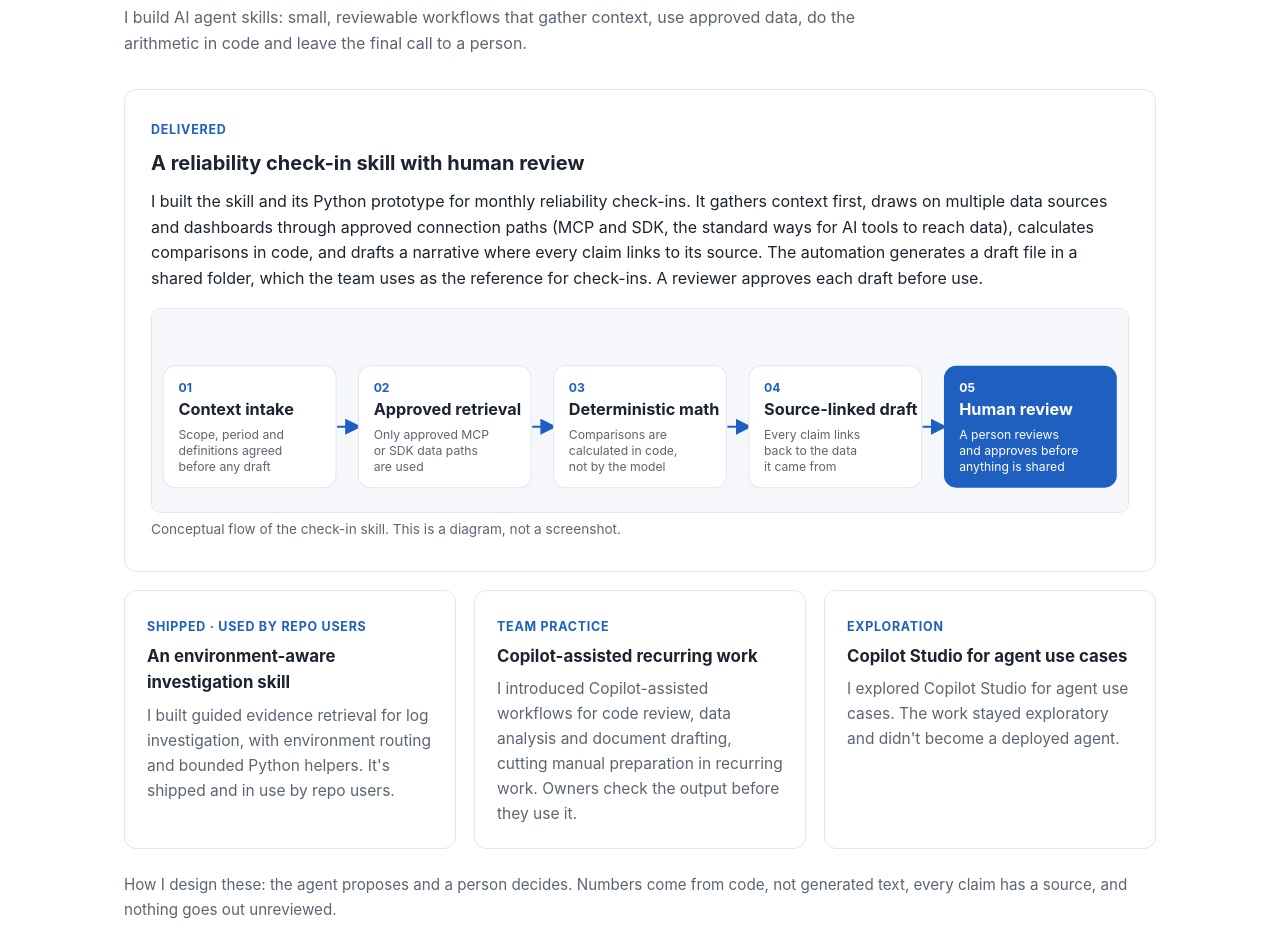
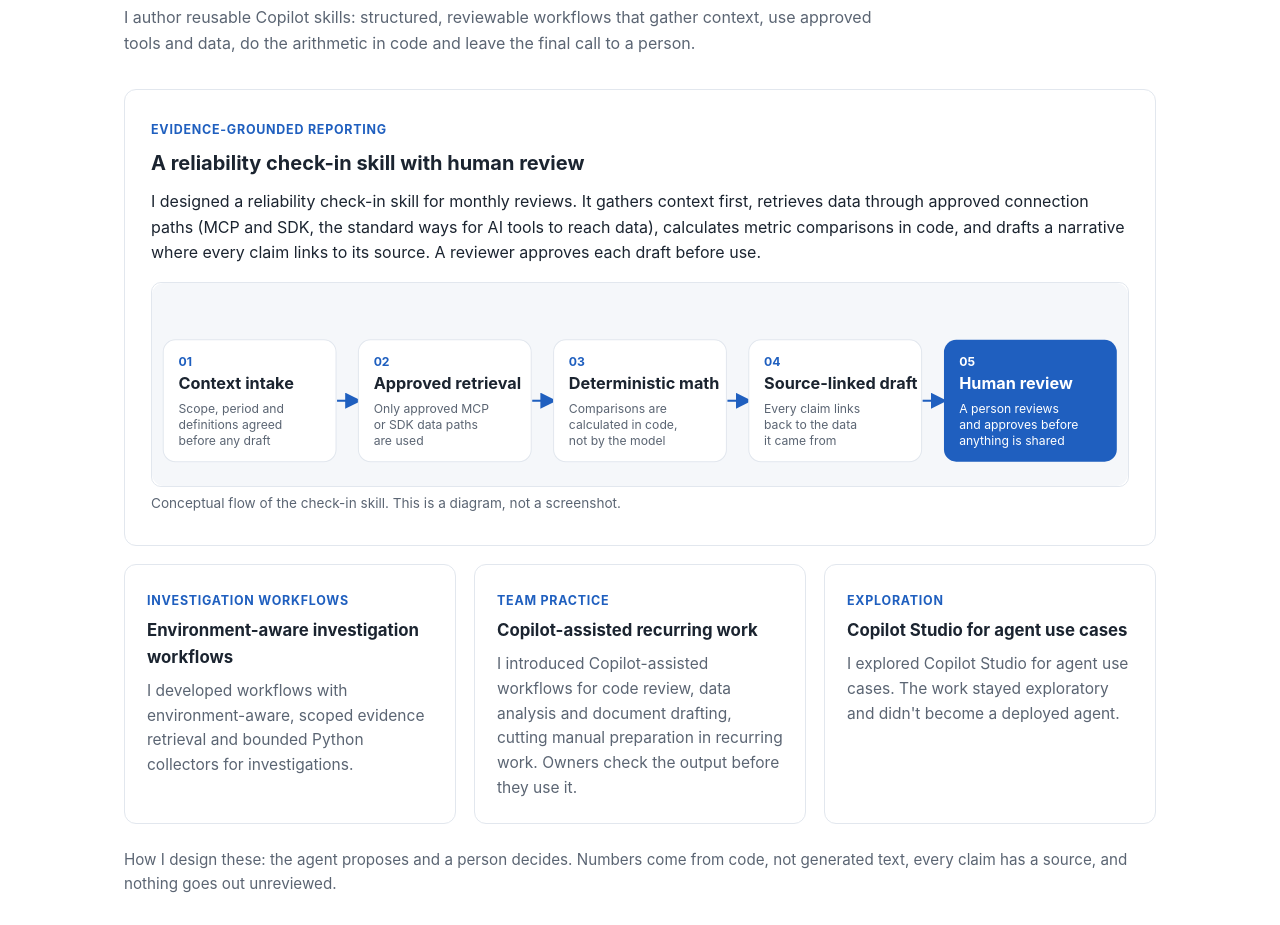
Before and after one commit to sancho1898/portfolio-site, a plain HTML site: page index.html in a window 1280 px wide. Shown: the part 8859-9784 px from the top of the page. Drawn offline with Linux system fonts and the light colour scheme.

Commit message:
Align site with new agentic resumes
Frame agentic work as reusable skills with evidence-grounded reporting and investigation workflows, matching the 00_Agentic resume set. Remove shipped and delivered claims not stated in those resumes, use the resume titles for the Jio role, and add skills listed on the resumes.

Co-Authored-By: Claude Haiku 5.5 <noreply@anthropic.com>

```diff
--- a/index.html
+++ b/index.html
@@ -136,19 +136,19 @@
   <!-- AGENTIC WORK -->
   <section id="agentic" class="section">
     <h2>Agentic work</h2>
-    <p class="section-intro">I build AI agent skills: small, reviewable workflows that gather context, use approved data, do the arithmetic in code and leave the final call to a person.</p>
+    <p class="section-intro">I author reusable Copilot skills: structured, reviewable workflows that gather context, use approved tools and data, do the arithmetic in code and leave the final call to a person.</p>
 
     <div class="case">
-      <div class="case-head"><span class="tag">Delivered</span><h3>A reliability check-in skill with human review</h3></div>
-      <p>I built the skill and its Python prototype for monthly reliability check-ins. It gathers context first, draws on multiple data sources and dashboards through approved connection paths (MCP and SDK, the standard ways for AI tools to reach data), calculates comparisons in code, and drafts a narrative where every claim links to its source. The automation generates a draft file in a shared folder, which the team uses as the reference for check-ins. A reviewer approves each draft before use.</p>
+      <div class="case-head"><span class="tag">Evidence-grounded reporting</span><h3>A reliability check-in skill with human review</h3></div>
+      <p>I designed a reliability check-in skill for monthly reviews. It gathers context first, retrieves data through approved connection paths (MCP and SDK, the standard ways for AI tools to reach data), calculates metric comparisons in code, and drafts a narrative where every claim links to its source. A reviewer approves each draft before use.</p>
       <figure class="visual"><img src="visuals/agent-skill-flow.svg" alt="Flow of the check-in skill: context intake, approved retrieval, deterministic math, source-linked draft, human review" loading="lazy"><figcaption>Conceptual flow of the check-in skill. This is a diagram, not a screenshot.</figcaption></figure>
     </div>
 
     <div class="grid three">
       <article class="card">
-        <span class="tag">Shipped · used by repo users</span>
-        <h3>An environment-aware investigation skill</h3>
-        <p>I built guided evidence retrieval for log investigation, with environment routing and bounded Python helpers. It's shipped and in use by repo users.</p>
+        <span class="tag">Investigation workflows</span>
+        <h3>Environment-aware investigation workflows</h3>
+        <p>I developed workflows with environment-aware, scoped evidence retrieval and bounded Python collectors for investigations.</p>
       </article>
       <article class="card">
         <span class="tag">Team practice</span>
@@ -172,19 +172,19 @@
       <article class="card">
         <h3>Program and delivery</h3>
         <ul class="chips">
-          <li>Technical program management</li><li>Cross-org alignment</li><li>Requirements engineering</li><li>KPI and OKR definition</li><li>Risk and dependency management</li><li>Executive communication</li><li>Agile and Kanban</li>
+          <li>Technical program management</li><li>Cross-org alignment</li><li>Requirements engineering</li><li>KPI and OKR definition</li><li>Risk and dependency management</li><li>Executive communication</li><li>Agile and Kanban</li><li>Jira</li><li>Azure DevOps</li>
         </ul>
       </article>
       <article class="card">
         <h3>Data and analytics</h3>
         <ul class="chips">
-          <li>KQL (query language for logs and telemetry)</li><li>SQL</li><li>Power BI and DAX (formula language)</li><li>Semantic models (business-level data layers)</li><li>Azure Synapse</li><li>Azure Data Factory</li><li>Dataverse (business data store)</li><li>ETL and ELT (data loading pipelines)</li><li>Data validation</li>
+          <li>KQL (query language for logs and telemetry)</li><li>SQL</li><li>Power BI and DAX (formula language)</li><li>Semantic models (business-level data layers)</li><li>Azure Synapse</li><li>Azure Data Factory</li><li>Azure Data Explorer</li><li>Dataverse (business data store)</li><li>ETL and ELT (data loading pipelines)</li><li>Data validation</li>
         </ul>
       </article>
       <article class="card">
         <h3>Engineering</h3>
         <ul class="chips">
-          <li>Python</li><li>Flask</li><li>React</li><li>Azure Functions</li><li>REST and XMLA (data-access protocols)</li><li>Redis caching (fast temporary storage)</li><li>CI/CD</li><li>Bicep (infrastructure as code)</li>
+          <li>Python</li><li>Flask</li><li>React</li><li>Azure Functions</li><li>REST and XMLA (data-access protocols)</li><li>Redis caching (fast temporary storage)</li><li>CI/CD</li><li>Bicep (infrastructure as code)</li><li>Entra ID (identity platform)</li>
         </ul>
       </article>
       <article class="card">
@@ -218,7 +218,7 @@
       <li><span class="when">May 2023 – Aug 2023</span><h3>Technical Program Manager Intern, Microsoft</h3><p>Defined success metrics and a Power BI dashboard for a mission-critical customer-resiliency program. Received a full-time return offer.</p></li>
       <li><span class="when">Oct 2022 – Aug 2023</span><h3>Student Business Analyst, University of Arizona IT Services</h3><p>Requirements and decision logs for a service-management application, and a phone migration across 20+ university units.</p></li>
       <li><span class="when">Aug 2022 – Dec 2023</span><h3>M.S. Management Information Systems, University of Arizona (Eller College of Management)</h3><p>Business intelligence and analytics; information assurance. Graduate teaching assistant for data communications and strategic communication.</p></li>
-      <li><span class="when">Sep 2020 – Jun 2022</span><h3>Software Development Engineer / Product Manager, Jio Platforms (Reliance Industries)</h3><p>Led product planning and release execution for consumer commerce apps serving millions of users. Service Validation Lead (Jan–Dec 2021) for New Commerce and JioEngage, across a 100+ member team network.</p></li>
+      <li><span class="when">Sep 2020 – Jun 2022</span><h3>Software Development Engineer / Product Manager, Jio Platforms (Reliance Industries)</h3><p>Owned mobile feature planning and release criteria for the JioMart Express launch, which gave shoppers a 2–3 hour grocery delivery option instead of 2–3 days. Assistant Manager (Jan–Dec 2021): led validation for five commerce products, coordinating defect reviews, end-to-end testing and rollback checks across a network of more than 100 colleagues.</p></li>
       <li><span class="when">Jun 2019 – Jul 2019</span><h3>Engineer Intern, Siemens</h3><p>Designed 50+ data models for SCADA and PLCC operational data, and SQL queries to find anomalies in industrial monitoring datasets.</p></li>
       <li><span class="when">Jun 2016 – Oct 2020</span><h3>B.E. Electronics and Telecommunications, University of Mumbai</h3></li>
     </ol>
```
